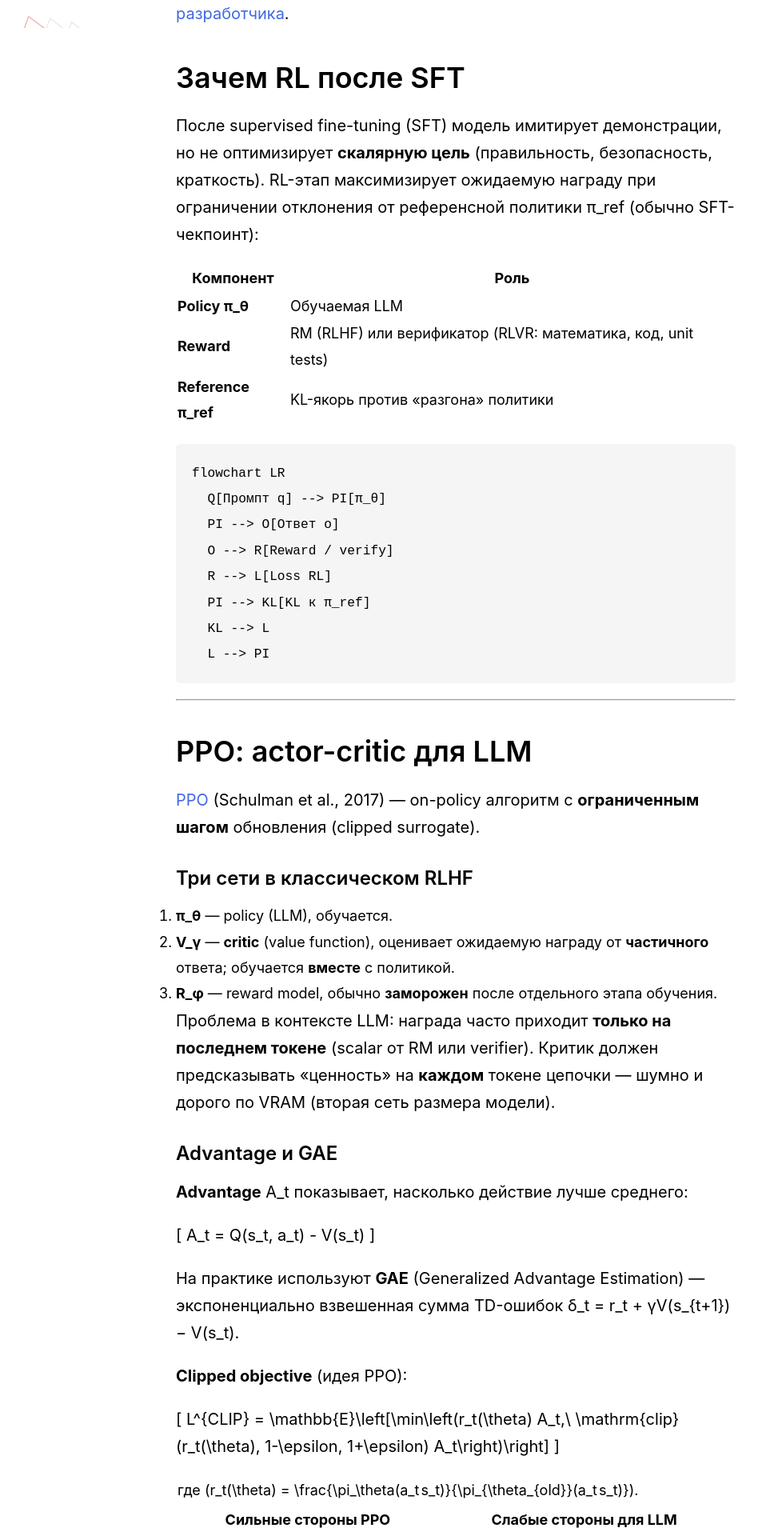
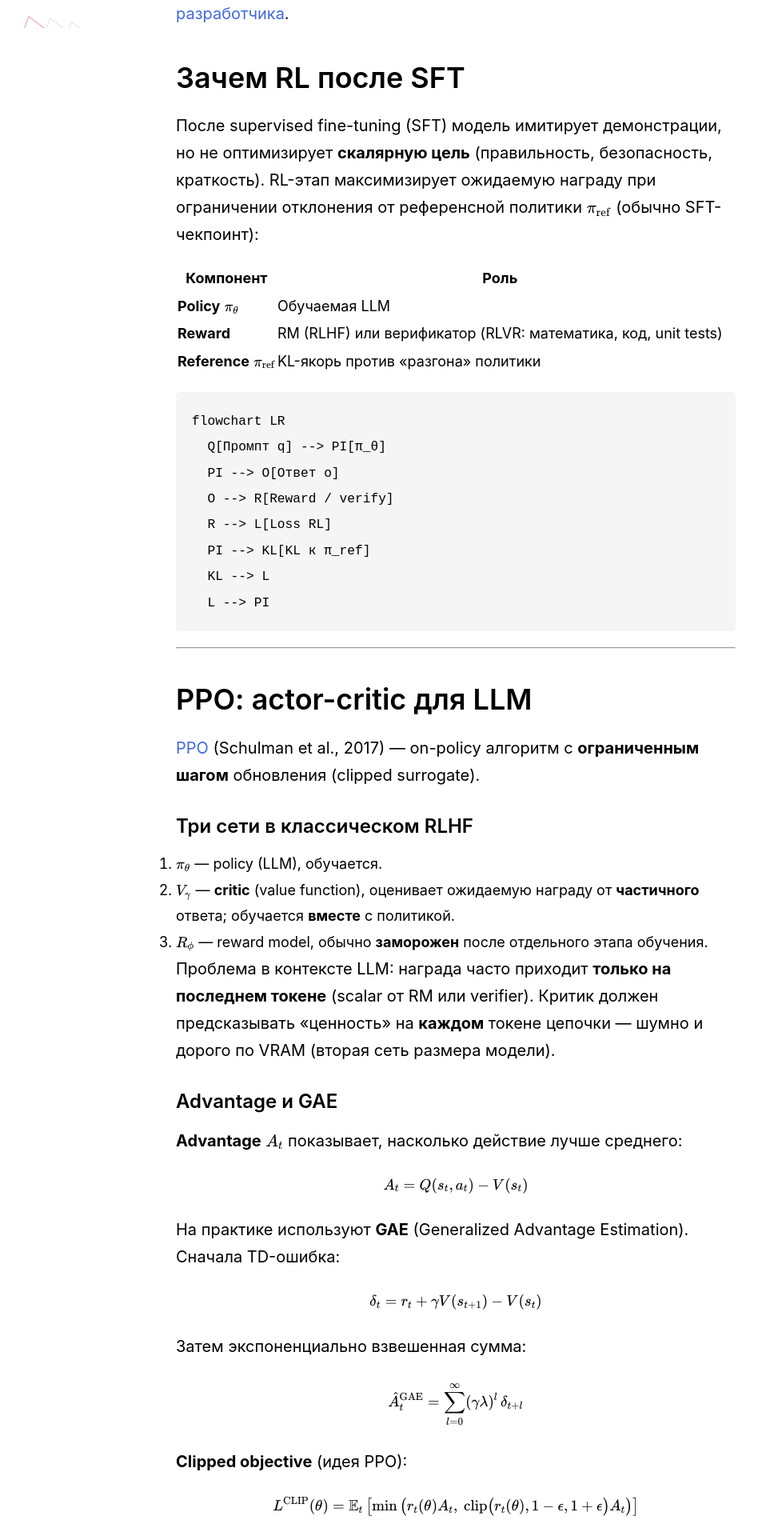
Before and after one commit to evgeniy-borisov/vairl, a Jekyll site: the page built from _posts/2026-07-01-grpo-vs-ppo-llm-alignment-ru.md, in a window 1280 px wide. Shown: the part 865-2785 px from the top of the page at 80% size, without its empty margins (0-953 px from the left). Built offline with Jekyll 4.4.1, drawn with Linux system fonts in a browser that asks for light colours; nearby versions of some CDN libraries; some of the changed text lies outside the part shown.

Commit message:
Add KaTeX math rendering for blog posts and update GRPO vs PPO formulas.
Load KaTeX on post pages; rewrite alignment article with display and inline LaTeX.

Co-authored-by: Cursor <cursoragent@cursor.com>

````diff
--- a/_config.yml
+++ b/_config.yml
@@ -3,6 +3,11 @@ description: Virtual AI Research Lab
 baseurl: "/vairl"
 url: "https://evgeniy-borisov.github.io"
 markdown: kramdown
+
+kramdown:
+  input: GFM
+  hard_wrap: false
+  syntax_highlighter: rouge
 permalink: /blog/:year/:month/:day/:title/
 
 # Languages
--- /dev/null
+++ b/_includes/math-katex.html
@@ -0,0 +1,4 @@
+<link rel="stylesheet" href="https://cdn.jsdelivr.net/npm/katex@0.16.11/dist/katex.min.css" crossorigin="anonymous">
+<script defer src="https://cdn.jsdelivr.net/npm/katex@0.16.11/dist/katex.min.js" crossorigin="anonymous"></script>
+<script defer src="https://cdn.jsdelivr.net/npm/katex@0.16.11/dist/contrib/auto-render.min.js" crossorigin="anonymous"></script>
+<script defer src="{{ '/assets/js/katex-render.js' | relative_url }}"></script>
--- a/_layouts/post.html
+++ b/_layouts/post.html
@@ -21,3 +21,5 @@ layout: default
         <a href="{{ '/blog/' | relative_url }}" class="back-link">← back to blog</a>
     </footer>
 </article>
+
+{% include math-katex.html %}
--- a/_posts/2026-07-01-grpo-vs-ppo-llm-alignment-ru.md
+++ b/_posts/2026-07-01-grpo-vs-ppo-llm-alignment-ru.md
@@ -13,13 +13,13 @@ image: /assets/images/grpo-vs-ppo.svg
 
 ## Зачем RL после SFT
 
-После supervised fine-tuning (SFT) модель имитирует демонстрации, но не оптимизирует **скалярную цель** (правильность, безопасность, краткость). RL-этап максимизирует ожидаемую награду при ограничении отклонения от референсной политики π_ref (обычно SFT-чекпоинт):
+После supervised fine-tuning (SFT) модель имитирует демонстрации, но не оптимизирует **скалярную цель** (правильность, безопасность, краткость). RL-этап максимизирует ожидаемую награду при ограничении отклонения от референсной политики $\pi_{\mathrm{ref}}$ (обычно SFT-чекпоинт):
 
 | Компонент | Роль |
 |-----------|------|
-| **Policy π_θ** | Обучаемая LLM |
+| **Policy** $\pi_\theta$ | Обучаемая LLM |
 | **Reward** | RM (RLHF) или верификатор (RLVR: математика, код, unit tests) |
-| **Reference π_ref** | KL-якорь против «разгона» политики |
+| **Reference** $\pi_{\mathrm{ref}}$ | KL-якорь против «разгона» политики |
 
 ```mermaid
 flowchart LR
@@ -40,29 +40,45 @@ flowchart LR
 
 ### Три сети в классическом RLHF
 
-1. **π_θ** — policy (LLM), обучается.
-2. **V_γ** — **critic** (value function), оценивает ожидаемую награду от **частичного** ответа; обучается **вместе** с политикой.
-3. **R_φ** — reward model, обычно **заморожен** после отдельного этапа обучения.
+1. **$\pi_\theta$** — policy (LLM), обучается.
+2. **$V_\gamma$** — **critic** (value function), оценивает ожидаемую награду от **частичного** ответа; обучается **вместе** с политикой.
+3. **$R_\phi$** — reward model, обычно **заморожен** после отдельного этапа обучения.
 
 Проблема в контексте LLM: награда часто приходит **только на последнем токене** (scalar от RM или verifier). Критик должен предсказывать «ценность» на **каждом** токене цепочки — шумно и дорого по VRAM (вторая сеть размера модели).
 
 ### Advantage и GAE
 
-**Advantage** A_t показывает, насколько действие лучше среднего:
+**Advantage** $A_t$ показывает, насколько действие лучше среднего:
 
-\[
+$$
 A_t = Q(s_t, a_t) - V(s_t)
-\]
+$$
 
-На практике используют **GAE** (Generalized Advantage Estimation) — экспоненциально взвешенная сумма TD-ошибок δ_t = r_t + γV(s_{t+1}) − V(s_t).
+На практике используют **GAE** (Generalized Advantage Estimation). Сначала TD-ошибка:
+
+$$
+\delta_t = r_t + \gamma V(s_{t+1}) - V(s_t)
+$$
+
+Затем экспоненциально взвешенная сумма:
+
+$$
+\hat{A}_t^{\mathrm{GAE}} = \sum_{l=0}^{\infty} (\gamma \lambda)^l \, \delta_{t+l}
+$$
 
 **Clipped objective** (идея PPO):
 
-\[
-L^{CLIP} = \mathbb{E}\left[\min\left(r_t(\theta) A_t,\ \mathrm{clip}(r_t(\theta), 1-\epsilon, 1+\epsilon) A_t\right)\right]
-\]
+$$
+L^{\mathrm{CLIP}}(\theta) = \mathbb{E}_t \left[ \min\left( r_t(\theta) A_t,\ \mathrm{clip}\bigl(r_t(\theta), 1-\epsilon, 1+\epsilon\bigr) A_t \right) \right]
+$$
 
-где \(r_t(\theta) = \frac{\pi_\theta(a_t|s_t)}{\pi_{\theta_{old}}(a_t|s_t)}\).
+где $r_t(\theta) = \dfrac{\pi_\theta(a_t \mid s_t)}{\pi_{\theta_{\mathrm{old}}}(a_t \mid s_t)}$.
+
+Полная цель RLHF обычно включает KL-штраф к $\pi_{\mathrm{ref}}$:
+
+$$
+L^{\mathrm{PPO}}(\theta) = L^{\mathrm{CLIP}}(\theta) - \beta \, D_{\mathrm{KL}}\!\left(\pi_\theta \,\|\, \pi_{\mathrm{ref}}\right)
+$$
 
 | Сильные стороны PPO | Слабые стороны для LLM |
 |---------------------|-------------------------|
@@ -74,20 +90,26 @@ L^{CLIP} = \mathbb{E}\left[\min\left(r_t(\theta) A_t,\ \mathrm{clip}(r_t(\theta)
 
 ## GRPO: групповой baseline без критика
 
-[GRPO](https://arxiv.org/abs/2402.03300) (Shao et al., 2024, DeepSeekMath) сохраняет **PPO-style clipping** и KL к π_ref, но заменяет критик на **групповую статистику**.
+[GRPO](https://arxiv.org/abs/2402.03300) (Shao et al., 2024, DeepSeekMath) сохраняет **PPO-style clipping** и KL к $\pi_{\mathrm{ref}}$, но заменяет критик на **групповую статистику**.
 
 ### Алгоритм
 
-1. Для промпта q сэмплировать **G** полных ответов \(\{o_1,\ldots,o_G\}\) из π_{θ_old}.
-2. Получить награды \(\{r_1,\ldots,r_G\}\) (RM или verifiable).
+1. Для промпта $q$ сэмплировать **$G$** полных ответов $\{o_1,\ldots,o_G\}$ из $\pi_{\theta_{\mathrm{old}}}$.
+2. Получить награды $\{r_1,\ldots,r_G\}$ (RM или verifiable).
 3. Нормализовать внутри группы:
 
-\[
+$$
 A_i = \frac{r_i - \mathrm{mean}(\mathbf{r})}{\mathrm{std}(\mathbf{r})}
-\]
+$$
 
-4. Один и тот же **A_i** применяется ко **всем токенам** ответа o_i (outcome supervision).
-5. Оптимизировать clipped surrogate + β·D_KL(π_θ || π_ref).
+4. Один и тот же $A_i$ применяется ко **всем токенам** ответа $o_i$ (outcome supervision).
+5. Оптимизировать clipped surrogate + KL-штраф:
+
+$$
+J_{\mathrm{GRPO}}(\theta) = \mathbb{E}_{q,\,\{o_i\}} \left[ \frac{1}{G}\sum_{i=1}^{G} \min\!\left( \rho_i A_i,\ \mathrm{clip}(\rho_i,\, 1-\epsilon,\, 1+\epsilon)\, A_i \right) \right] - \beta \, D_{\mathrm{KL}}\!\left(\pi_\theta \,\|\, \pi_{\mathrm{ref}}\right)
+$$
+
+где $\rho_i = \dfrac{\pi_\theta(o_i \mid q)}{\pi_{\theta_{\mathrm{old}}}(o_i \mid q)}$.
 
 ```mermaid
 flowchart TB
@@ -104,10 +126,10 @@ flowchart TB
 
 | | PPO | GRPO |
 |---|-----|------|
-| Обучаемые сети | π + **V** | только **π** |
-| VRAM (типично) | ~2× модель | ~1× + batch из G сэмплов |
-| Inference на шаг | 1 rollout | **G** rollouts на промпт |
-| Baseline | V(s_t) learned | mean(r) по группе |
+| Обучаемые сети | $\pi$ + **$V$** | только **$\pi$** |
+| VRAM (типично) | ~2× модель | ~1× + batch из $G$ сэмплов |
+| Inference на шаг | 1 rollout | **$G$** rollouts на промпт |
+| Baseline | $V(s_t)$ learned | $\mathrm{mean}(r)$ по группе |
 
 Экономия на **памяти**; **вычисление** смещается в сторону большего числа генераций — выгодно, когда verifiable reward дешёв, а critic дорог.
 
@@ -119,7 +141,7 @@ flowchart TB
 |----------|-----|------|
 | **Год / источник** | Schulman 2017 | Shao et al. 2024 (DeepSeekMath) |
 | **Credit assignment** | Потокенный (GAE) | На весь ответ (outcome) |
-| **Baseline** | Critic V_γ | Среднее по группе |
+| **Baseline** | Critic $V_\gamma$ | Среднее по группе |
 | **Variance reduction** | GAE, value loss | Whitening r в группе |
 | **Лучше при** | Dense/shaped rewards, RLHF-RM | RLVR, math/code, бинарные награды |
 | **Риски** | Bias критика, drift V | Малый G → шумная σ; collapse группы |
@@ -147,13 +169,13 @@ GRPO особенно силён в **RL with Verifiable Rewards (RLVR)**: на
 |------------------------|-----|------|
 | **Gain** | Шаг η, ε clip | То же + размер G |
 | **Наблюдение** | V(s) на каждом токене | Только terminal r |
-| **Положительная ОС** | Ошибка критика → неверный A | Все r в группе одинаковы → σ→0 |
-| **Демпфирование** | Clipping, KL, GAE λ | Clipping, KL, whitening |
-| **Задержка** | Критик отстаёт от π | Нет критика; lag только в π_old |
+| **Положительная ОС** | Ошибка критика → неверный $A$ | Все $r_i$ в группе одинаковы → $\sigma \to 0$ |
+| **Демпфирование** | Clipping, KL, GAE $\lambda$ | Clipping, KL, whitening |
+| **Задержка** | Критик отстаёт от $\pi$ | Нет критика; lag только в $\pi_{\mathrm{old}}$ |
 
 См. [устойчивость agent control loops](/vairl/blog/2026/06/29/agent-control-loop-stability-ru/): GRPO убирает один источник положительной обратной связи (ошибочный critic), но добавляет чувствительность к **дисперсии группы**.
 
-**Практические стабилизаторы GRPO:** достаточный G (8–64), ε clip 0.1–0.2, KL penalty, dynamic sampling (отбрасывать группы с нулевой дисперсией награды), варианты без деления на σ (Dr. GRPO).
+**Практические стабилизаторы GRPO:** достаточный $G$ (8–64), clip $\epsilon \approx 0.1\text{–}0.2$, KL penalty, dynamic sampling (отбрасывать группы с $\mathrm{std}(\mathbf{r})=0$), варианты без деления на $\sigma$ (Dr. GRPO).
 
 ---
 
@@ -202,17 +224,17 @@ GRPO особенно силён в **RL with Verifiable Rewards (RLVR)**: на
 | Много промптов, дешёвая генерация | **GRPO** (G сэмплов параллельно) |
 | Продукт с human preference без верификатора | **PPO** + RM, возможно hybrid |
 
-В продакшен-агентах RL-этап — часть [пайплайна ролей](/vairl/blog/2026/07/01/agent-lifecycle-pipeline-ru/): Builder внедряет, Maintainer следит за drift политики, eval из [телеметрии](/vairl/blog/2026/06/29/agent-telemetry-ru/) ловит регрессии после обновления π_θ.
+В продакшен-агентах RL-этап — часть [пайплайна ролей](/vairl/blog/2026/07/01/agent-lifecycle-pipeline-ru/): Builder внедряет, Maintainer следит за drift политики, eval из [телеметрии](/vairl/blog/2026/06/29/agent-telemetry-ru/) ловит регрессии после обновления $\pi_\theta$.
 
 ---
 
 ## Практический чеклист
 
-1. **π_ref** — зафиксировать SFT-чекпоинт для KL.
+1. **$\pi_{\mathrm{ref}}$** — зафиксировать SFT-чекпоинт для KL.
 2. **Reward** — явный контракт: RM vs verifier vs hybrid.
-3. **PPO:** инициализировать V от RM; мониторить value loss и explained variance.
-4. **GRPO:** G ≥ 8; фильтровать группы с σ(r)=0; логировать распределение A_i.
-5. **Общее:** clip ε, KL budget, [бенчмарк](/vairl/blog/2026/06/29/agent-benchmark-generation-ru/) до/после RL.
+3. **PPO:** инициализировать $V$ от RM; мониторить value loss и explained variance.
+4. **GRPO:** $G \geq 8$; фильтровать группы с $\mathrm{std}(\mathbf{r})=0$; логировать распределение $A_i$.
+5. **Общее:** clip $\epsilon$, KL budget, [бенчмарк](/vairl/blog/2026/06/29/agent-benchmark-generation-ru/) до/после RL.
 
 ## Further reading
 
--- a/assets/css/style.css
+++ b/assets/css/style.css
@@ -262,6 +262,21 @@ nav a {
 .post-content {
     font-size: 18px;
     line-height: 1.8;
+}
+
+.post-content .katex-display {
+    margin: 1.25em 0;
+    overflow-x: auto;
+    overflow-y: hidden;
+    padding: 0.25em 0;
+}
+
+.post-content .katex {
+    font-size: 1.05em;
+}
+
+.post-content p .katex-display {
+    margin: 1.25em 0;
 }
 
 .post-content img {
--- /dev/null
+++ b/assets/js/katex-render.js
@@ -0,0 +1,44 @@
+/**
+ * Render LaTeX in blog post content via KaTeX auto-render.
+ * Delimiters: $$ … $$, \[ … \], $ … $, \( … \)
+ */
+(function () {
+  function renderPostMath() {
+    var root = document.querySelector('.post-content');
+    if (!root || typeof renderMathInElement !== 'function') return;
+
+    renderMathInElement(root, {
+      delimiters: [
+        { left: '$$', right: '$$', display: true },
+        { left: '\\[', right: '\\]', display: true },
+        { left: '$', right: '$', display: false },
+        { left: '\\(', right: '\\)', display: false },
+      ],
+      throwOnError: false,
+      ignoredTags: ['script', 'noscript', 'style', 'textarea', 'pre', 'code'],
+    });
+  }
+
+  function boot() {
+    if (typeof renderMathInElement === 'function') {
+      renderPostMath();
+      return;
+    }
+    var tries = 0;
+    var timer = setInterval(function () {
+      tries += 1;
+      if (typeof renderMathInElement === 'function') {
+        clearInterval(timer);
+        renderPostMath();
+      } else if (tries > 40) {
+        clearInterval(timer);
+      }
+    }, 50);
+  }
+
+  if (document.readyState === 'loading') {
+    document.addEventListener('DOMContentLoaded', boot);
+  } else {
+    boot();
+  }
+})();
````
